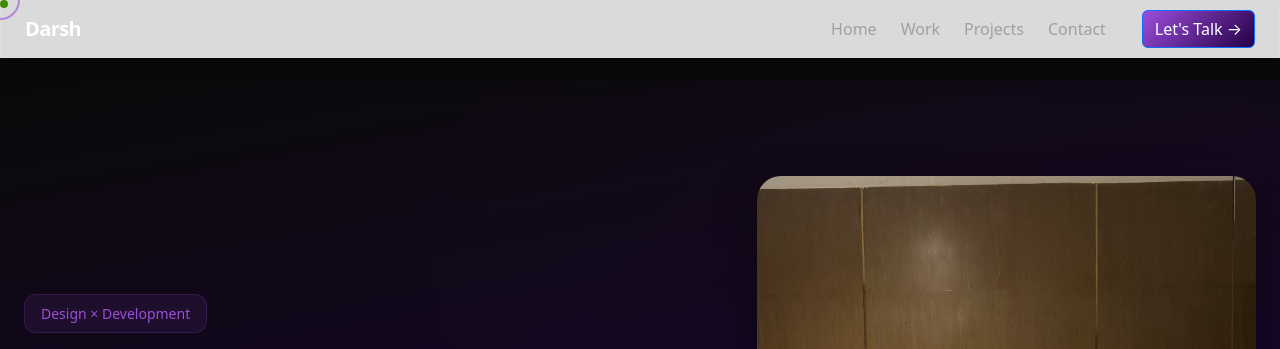
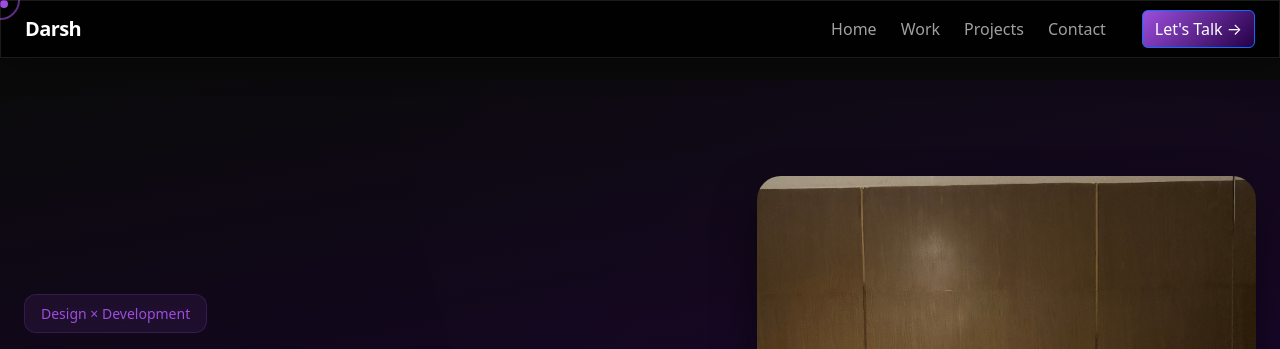
Before and after one commit to darshpatel-9401/My-Portfolio, a Django app: page / in a window 1280 px wide. Shown: the top 349 px of the page. Run offline with Django 5.2, Linux system fonts and the light colour scheme; data comes from the database, SQL or seed files in the repository; data that the repository does not hold is empty; some libraries are stand-ins or nearby versions.

Commit message:
Update style.css

```diff
--- a/portfolio_app/static/css/style.css
+++ b/portfolio_app/static/css/style.css
@@ -45,7 +45,7 @@
 /* Navigation */
 .navbar {
     backdrop-filter: blur(12px);
-    background-color: rgba(255, 255, 255, 0.85) !important;
+    background-color: rgba(0, 0, 0, 0.85) !important;
     box-shadow: var(--box-shadow);
     padding: 1.25rem 0;
     border-bottom: 1px solid rgba(0, 0, 0, 0.05);
@@ -136,6 +136,7 @@
 
 .card-body {
     padding: 2rem;
+    clolor: var(--primary-light);
 }
 
 .card-title {
@@ -455,7 +456,7 @@
     font-size: 1.25rem;
     font-weight: 600;
     margin-bottom: 0.75rem;
-    color: var(--text-dark);
+    color: var(--primary-color: #9D4EDD);
 }
 
 .certificate-issuer {
```
